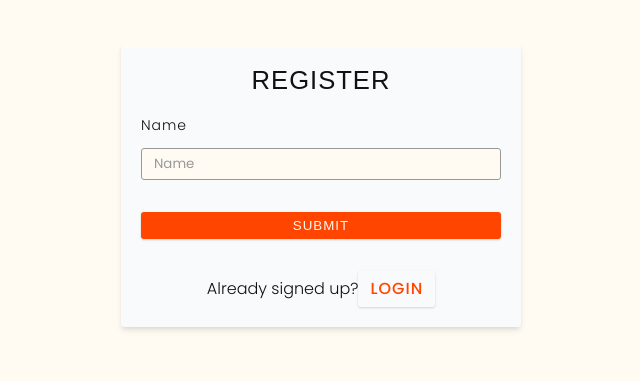
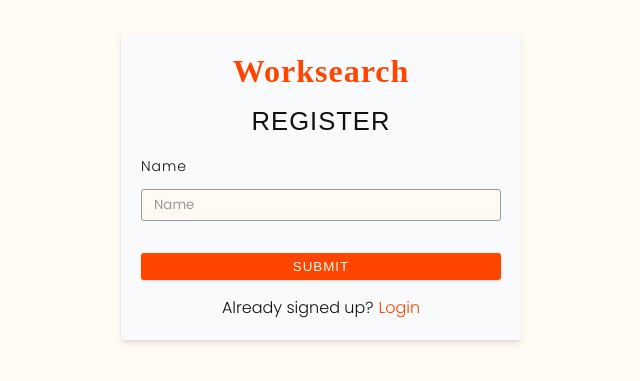
Before and after one commit to Nimira43/Pen-Icon-Animation, a React (Vite) app: page /register in a window 1280 px wide. Shown: the part 215-596 px from the top of the page, without its empty margins (319-959 px from the left). Built offline with nearby package versions, Linux system fonts and the light colour scheme; a web font is replaced by a local one.

Commit message:
Adding an extra CSS class for the Login / Register form Link. Also added the logo for the Register page.

```diff
--- a/src/assets/wrappers/RegisterAndLoginPage.js
+++ b/src/assets/wrappers/RegisterAndLoginPage.js
@@ -5,6 +5,7 @@ const Wrapper = styled.section`
   display: grid;
   align-items: center;
   .logo {
+    text-align: center;
     display: block;
     margin: 0 auto;
     margin-bottom: 1.38rem;
@@ -26,5 +27,13 @@ const Wrapper = styled.section`
   .btn {
     margin-top: var(--rem-1);
   }
+  .link {
+    margin-left: var(--size-5);
+    color: var(--primary-dark);
+    transition: var(--transition);
+  }
+  .link:hover {
+    color: var(--primary-dark-extra);
+  }
 `;
 export default Wrapper
--- a/src/pages/Register.jsx
+++ b/src/pages/Register.jsx
@@ -1,11 +1,12 @@
 import Wrapper from '../assets/wrappers/RegisterAndLoginPage'
 import { Link } from 'react-router-dom'
-
+import { Logo } from '../components'
 
 const Register = () => {
   return (
     <Wrapper>
       <form className='form'>
+        <Logo />
         <h4>Register</h4>
         <div className='form-row'>
           <label htmlFor='name' className='form-label'>Name</label>
@@ -21,7 +22,7 @@ const Register = () => {
         <button type='submit' className='btn btn-block'>Submit</button>
         <p>
           Already signed up?
-          <Link to='/login' className='btn btn-outline'>Login</Link>
+          <Link to='/login' className='link'>Login</Link>
         </p>
       </form>
     </Wrapper>
```
